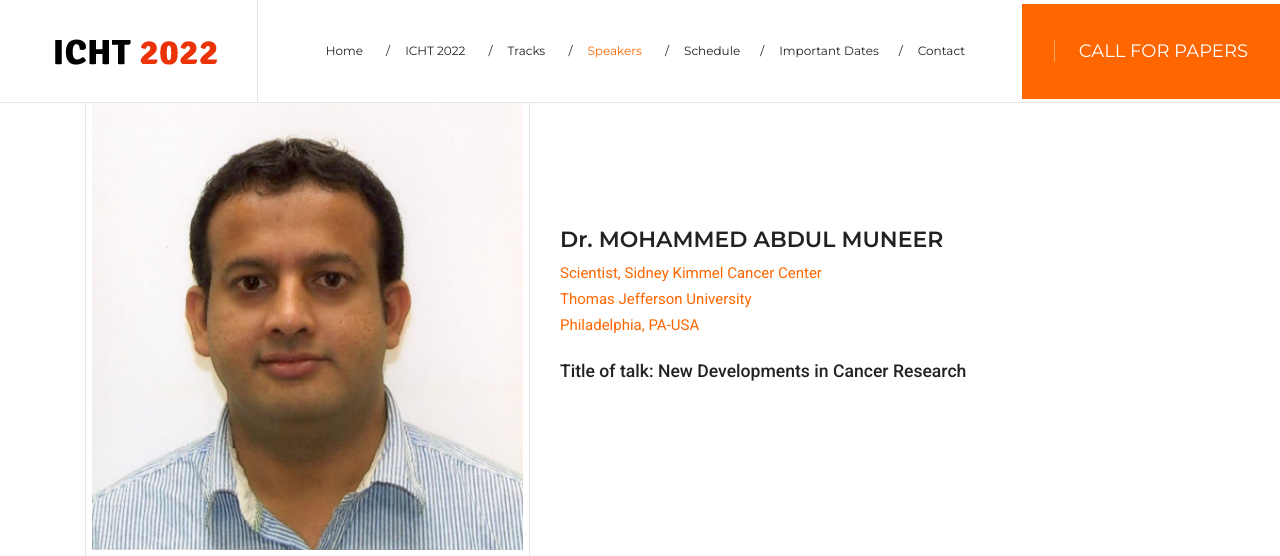
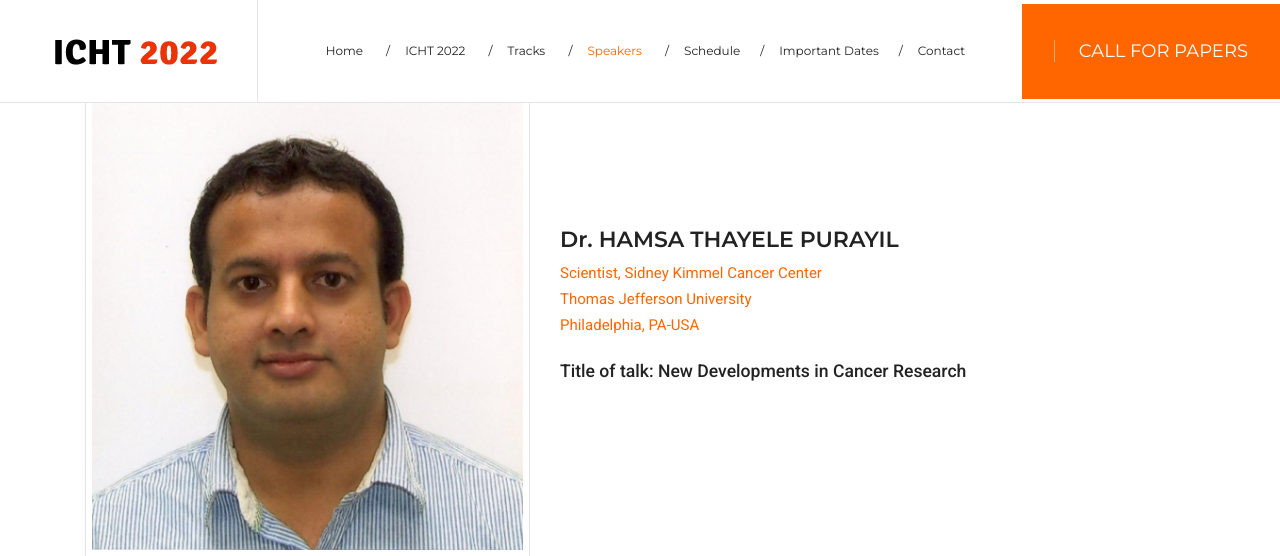
Before and after one commit to sarangi/ICHT2022, a PHP site: page /t3sp3.php in a window 1280 px wide. Shown: the top 556 px of the page. Run offline with PHP 8.4, Linux system fonts and the light colour scheme; data that the repository does not hold is empty; some libraries are stand-ins or nearby versions.

Commit message:
Name Updated

```diff
--- a/t3sp3.php
+++ b/t3sp3.php
@@ -13,7 +13,7 @@ include 'header.php';?>
 				<div class="col-lg-7 col-md-6 align-self-center">
 					<div class="content-block">
 						<div class="name">
-							<h5>Dr. MOHAMMED ABDUL MUNEER</h5>
+							<h5>Dr. HAMSA THAYELE PURAYIL</h5>
 						</div>
 						<div class="profession">
 							<p>Scientist, Sidney Kimmel Cancer Center<br>
```
